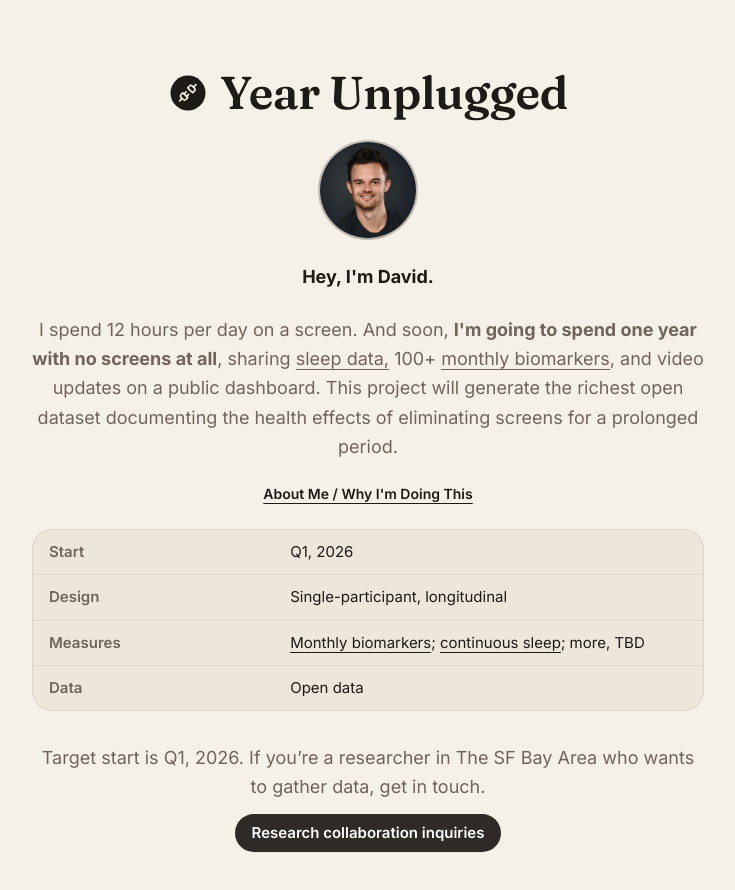
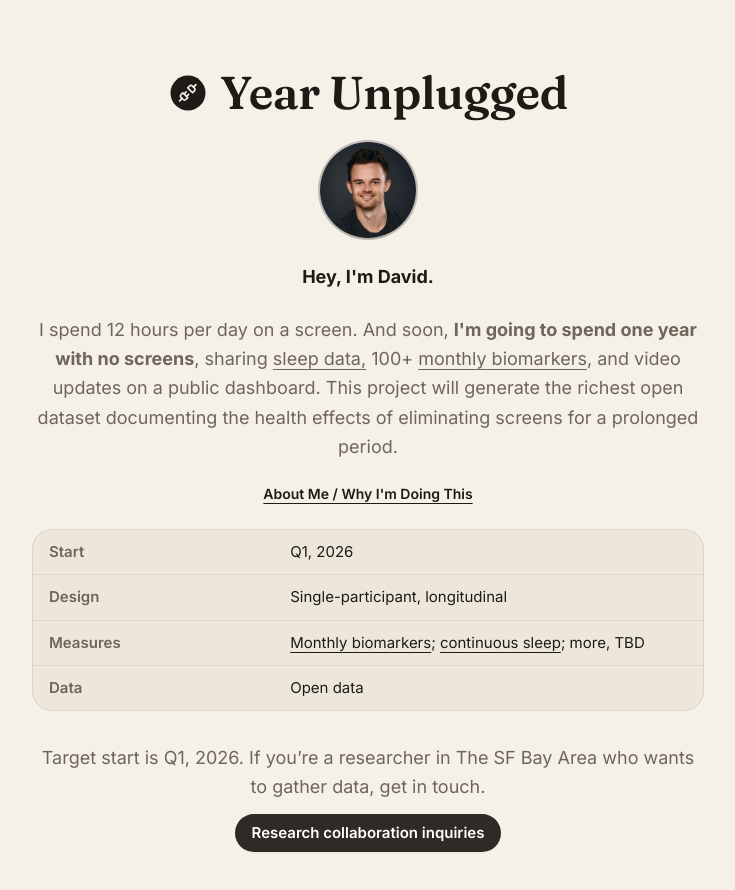
Before and after one commit to dvdaines/year-unplugged-dashboard, a Next.js app: page / in a window 1280 px wide. Shown: the top 890 px of the page, without its empty margins (272-1007 px from the left). Built offline with nearby package versions, Linux system fonts and the light colour scheme.

Commit message:
Update page.tsx

```diff
--- a/app/page.tsx
+++ b/app/page.tsx
@@ -39,7 +39,7 @@ export default function Home() {
 
           {/* Conversational one-liner */}
           <p className="text-base sm:text-lg leading-relaxed text-muted-ink">
-            I spend 12 hours per day on a screen. And soon, <strong>I&apos;m going to spend one year with no screens at all</strong>, sharing <a href="https://ouraring.com" className="underline underline-offset-4 hover:opacity-80">sleep data,</a> 100+ <a href="https://superpower.com/biomarkers" className="underline underline-offset-4 hover:opacity-80">monthly biomarkers</a>, and video
+            I spend 12 hours per day on a screen. And soon, <strong>I&apos;m going to spend one year with no screens</strong>, sharing <a href="https://ouraring.com" className="underline underline-offset-4 hover:opacity-80">sleep data,</a> 100+ <a href="https://superpower.com/biomarkers" className="underline underline-offset-4 hover:opacity-80">monthly biomarkers</a>, and video
             updates on a public dashboard. This project will generate the richest open dataset documenting the health effects of eliminating screens for a prolonged period.
           </p>
 
```
